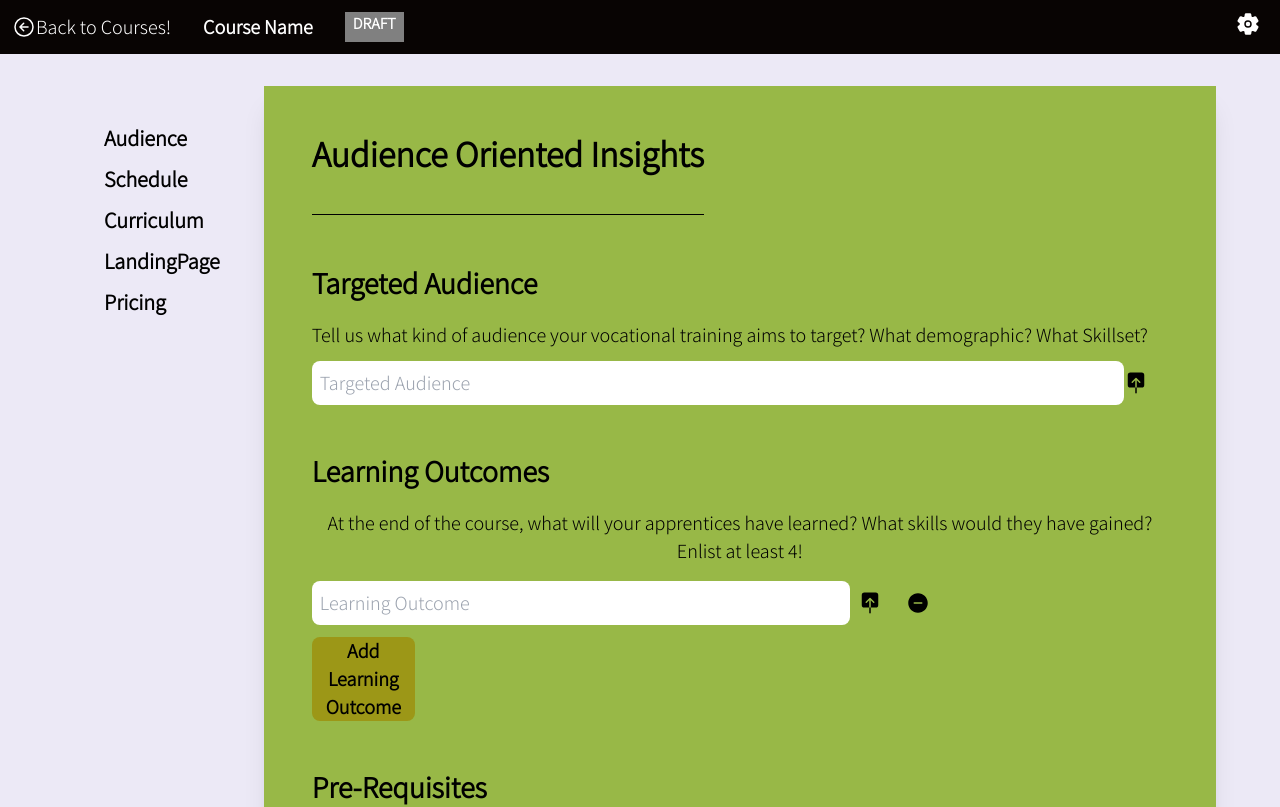
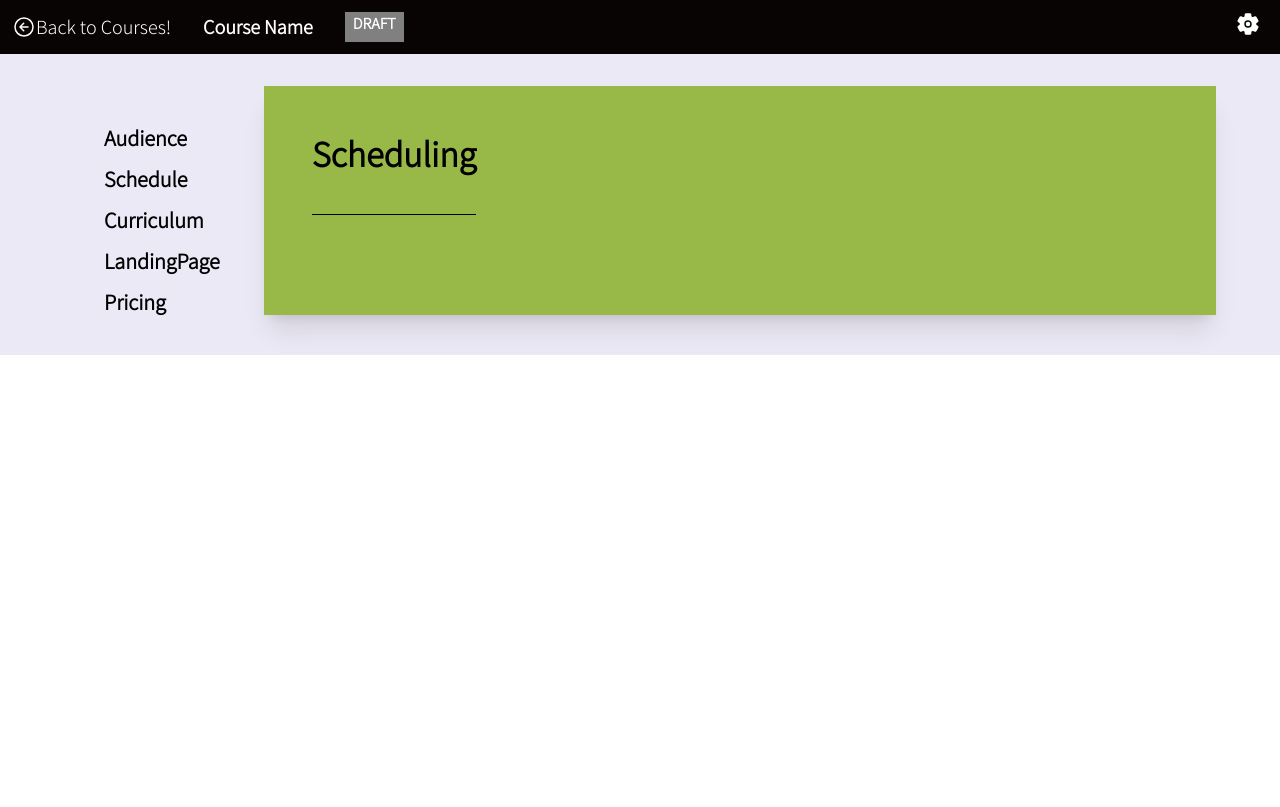
Before and after one commit to ApprenticeEngage/apprentice-mentor-interface, a React (Vite) app: page / in a window 1280 px wide. Shown: the top 807 px of the page. Built offline with nearby package versions, Linux system fonts and the light colour scheme.

Commit message:
course edit page:scheduling compo setup

```diff
--- /dev/null
+++ b/src/components/CourseEdit/Schedule.tsx
@@ -0,0 +1,16 @@
+import React from 'react'
+
+const Schedule = () => {
+  return (
+    <div className="w-full flex flex-col justify-start items-start text-text">
+      <div className="p-12 font-bold">
+        <h1 className="text-4xl mb-10">Scheduling</h1>
+        <hr className="h-[3px]" />
+      </div>
+
+
+    </div>
+  );
+}
+
+export default Schedule
--- a/src/screens/CourseEdit.tsx
+++ b/src/screens/CourseEdit.tsx
@@ -1,12 +1,15 @@
 import React, { useState } from "react";
 import { IoArrowBackCircleOutline, IoSettings } from "react-icons/io5";
 import Audience from "../components/CourseEdit/Audience";
+import { jsx } from "@emotion/react";
+import Schedule from "../components/CourseEdit/Schedule";
+
 
 const CourseEdit = () => {
   const [selectedSection, setSelectedSection] = useState(""); // State to keep track of the selected section
 
   // Function to handle the section click
-  const handleSectionClick = (section) => {
+  const handleSectionClick = (section:jsx) => {
     setSelectedSection(section);
   };
 
@@ -93,7 +96,7 @@ const CourseEdit = () => {
         </div>
 
         <div className="w-full bg-primary ml-2 shadow-xl mb-10">
-          <Audience />
+          <Schedule />
         </div>
       </div>
     </div>
```
